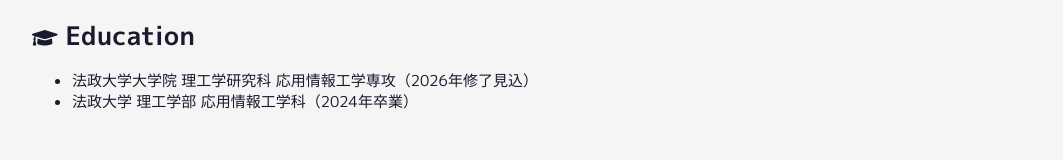
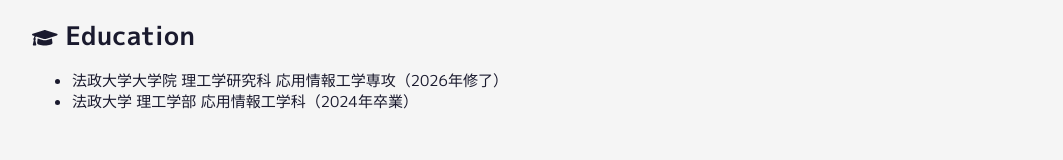
Before and after one commit to tami719/myportfolio, a Next.js app: page / in a window 1280 px wide. Shown: the part 6253-6413 px from the top of the page, without its empty margins (108-1171 px from the left). Built offline with nearby package versions, Linux system fonts and the light colour scheme.

Commit message:
update Master's degree status to completed

```diff
--- a/src/app/page.tsx
+++ b/src/app/page.tsx
@@ -406,7 +406,7 @@
         <section className={styles.section}>
           <h2><FaGraduationCap className={styles.icon} />Education</h2>
           <ul>
-            <li>法政大学大学院 理工学研究科 応用情報工学専攻（2026年修了見込）</li>
+            <li>法政大学大学院 理工学研究科 応用情報工学専攻（2026年修了）</li>
             <li>法政大学 理工学部 応用情報工学科（2024年卒業）</li>
           </ul>
         </section>
```
